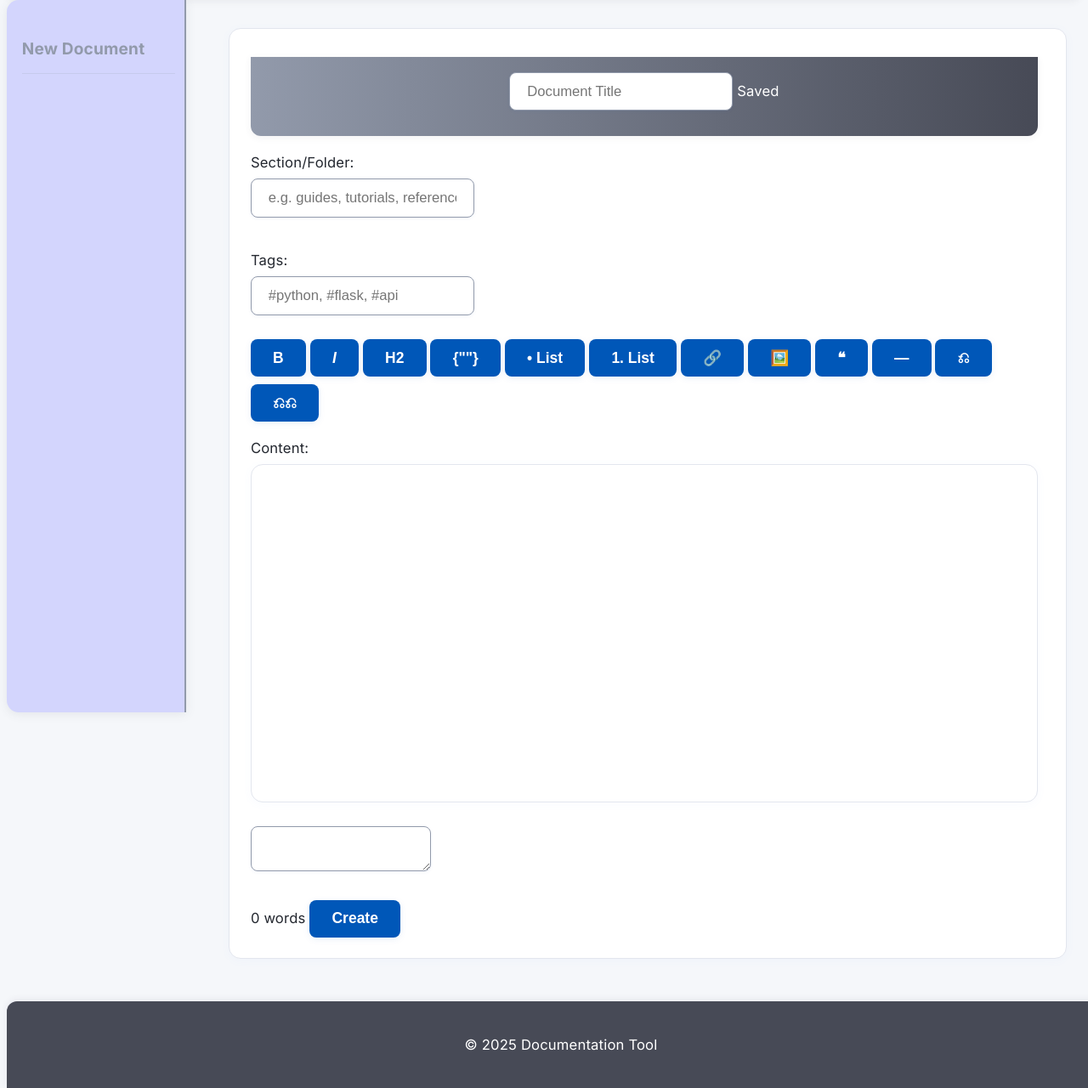
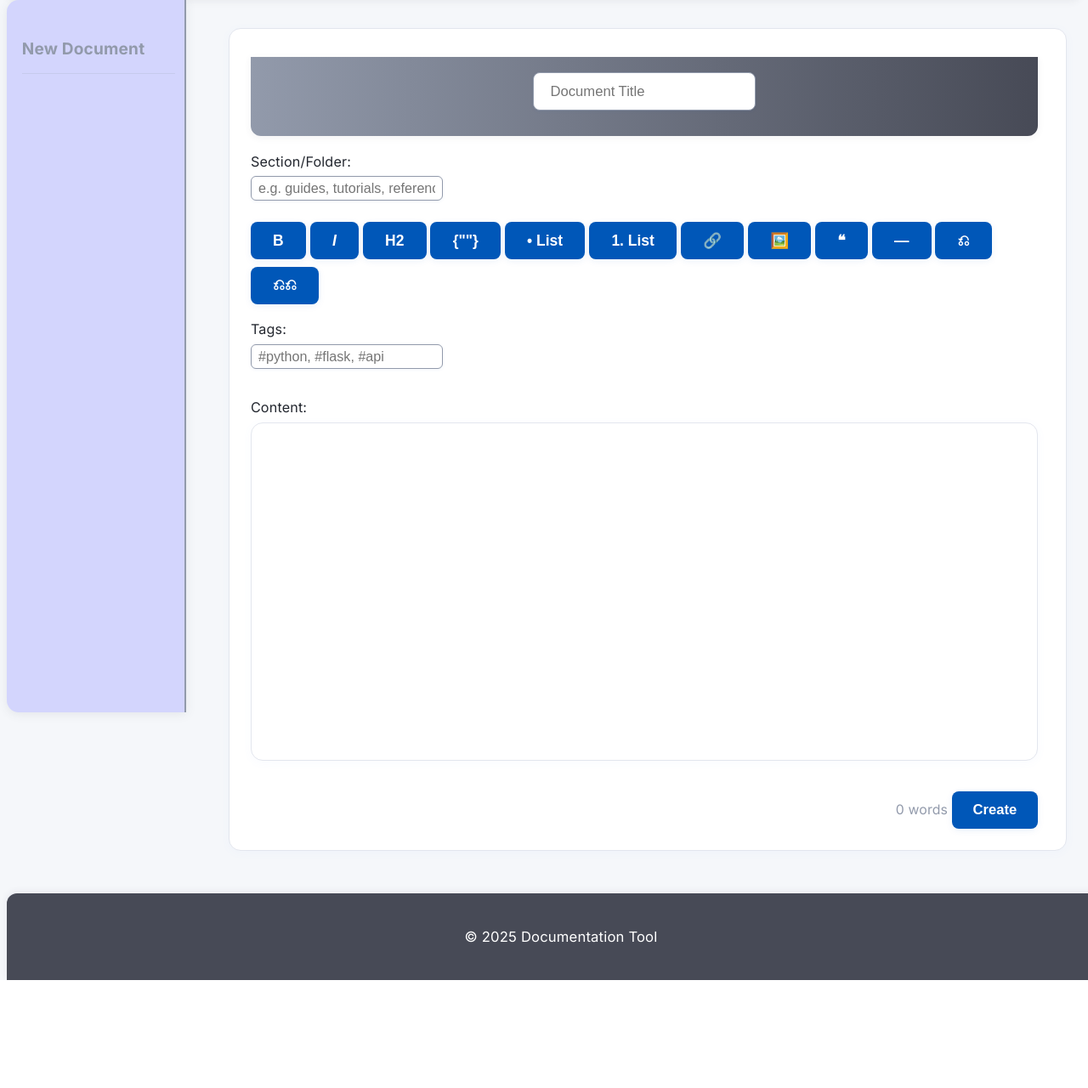
Before and after one commit to NrKhader/documentation_tool, a Flask app: page /new in a window 1280 px wide. Shown: the part 251-1531 px from the top of the page at 85% size. After the commit the page ends 1404 px from the top, so only its background shows below. Run offline with Flask 2, Linux system fonts and the light colour scheme.

```diff
--- a/src/templates/new.html
+++ b/src/templates/new.html
@@ -6,22 +6,20 @@
         <h4 class="sidebar-title">New Document</h4>
         <ul class="folder-tree">
             {% import 'macros/sidebar_macros.html' as macros %}
-            {{ macros.render_tree(doc_tree, 0, None) }}
+            {{ macros.render_tree(doc_tree, 0, current_doc_path) }}
         </ul>
     </aside>
     <div class="page-main-container container" id="editor-panel">
-        <form method="post" id="doc-form" autocomplete="off" class="editor-form">
+        <form method="post" id="doc-form" autocomplete="off">
             <header class="editor-header">
                 <input type="text" id="title" name="title" class="editor-title" placeholder="Document Title" required>
-                <span id="autosave-status" class="autosave-status">Saved</span>
+                <span id="autosave-status" class="autosave-status" style="margin-left:0.5em; color:#47d5d0; font-size:0.97em; display:none;">Saved</span>
             </header>
-            <div class="editor-meta-row">
-                <label for="section">Section/Folder:</label>
-                <input type="text" id="section" name="section" placeholder="e.g. guides, tutorials, reference">
-                <label for="tags">Tags:</label>
-                <input type="text" id="tags" name="tags" placeholder="#python, #flask, #api">
-            </div>
-            <div class="editor-toolbar">
+            <label for="section" style="font-size:0.97em; margin-bottom:0.2em;">Section/Folder:</label>
+            <input type="text" id="section" name="section" placeholder="e.g. guides, tutorials, reference"
+                style="font-size:0.97em; padding:0.25em 0.5em; margin-bottom:1em; border-radius: 6px; border: 1.5px solid #929aab; max-width: 220px;">
+            <div class="editor-toolbar" style="gap:0.3em; margin-bottom:0.7em;">
+                <!-- toolbar buttons here -->
                 <button type="button" class="toolbar-btn" data-command="bold" title="Bold"><b>B</b></button>
                 <button type="button" class="toolbar-btn" data-command="italic" title="Italic"><i>I</i></button>
                 <button type="button" class="toolbar-btn" data-command="h2" title="Heading 2">H2</button>
@@ -35,11 +33,14 @@
                 <button type="button" class="toolbar-btn" data-command="undo" title="Undo">⎌</button>
                 <button type="button" class="toolbar-btn" data-command="redo" title="Redo">⎌⎌</button>
             </div>
-            <label for="content" class="sr-only">Content:</label>
+            <label for="tags" style="font-size:0.97em; margin-bottom:0.2em;">Tags:</label>
+            <input type="text" id="tags" name="tags" placeholder="#python, #flask, #api"
+                style="font-size:0.97em; padding:0.25em 0.5em; margin-bottom:1em; border-radius: 6px; border: 1.5px solid #929aab; max-width: 320px;">
+            <label for="content" style="font-size:0.97em; margin-bottom:0.2em;">Content:</label>
             {% import 'macros/writing_space.html' as ws %}
             {{ ws.render_writing_space('', readonly=False) }}
-            <textarea id="content" name="content" class="hidden" required></textarea>
-            <div class="editor-footer">
+            <textarea id="content" name="content" style="display:none;" required></textarea>
+            <div class="editor-footer" style="margin-top:0.5em; color:#929aab; font-size:0.95em; text-align:right;">
                 <span id="word-count">0 words</span>
                 <button type="submit" class="save-btn">Create</button>
             </div>
```
Also changed, not shown: src/templates/index.html (+19 -1 lines).
